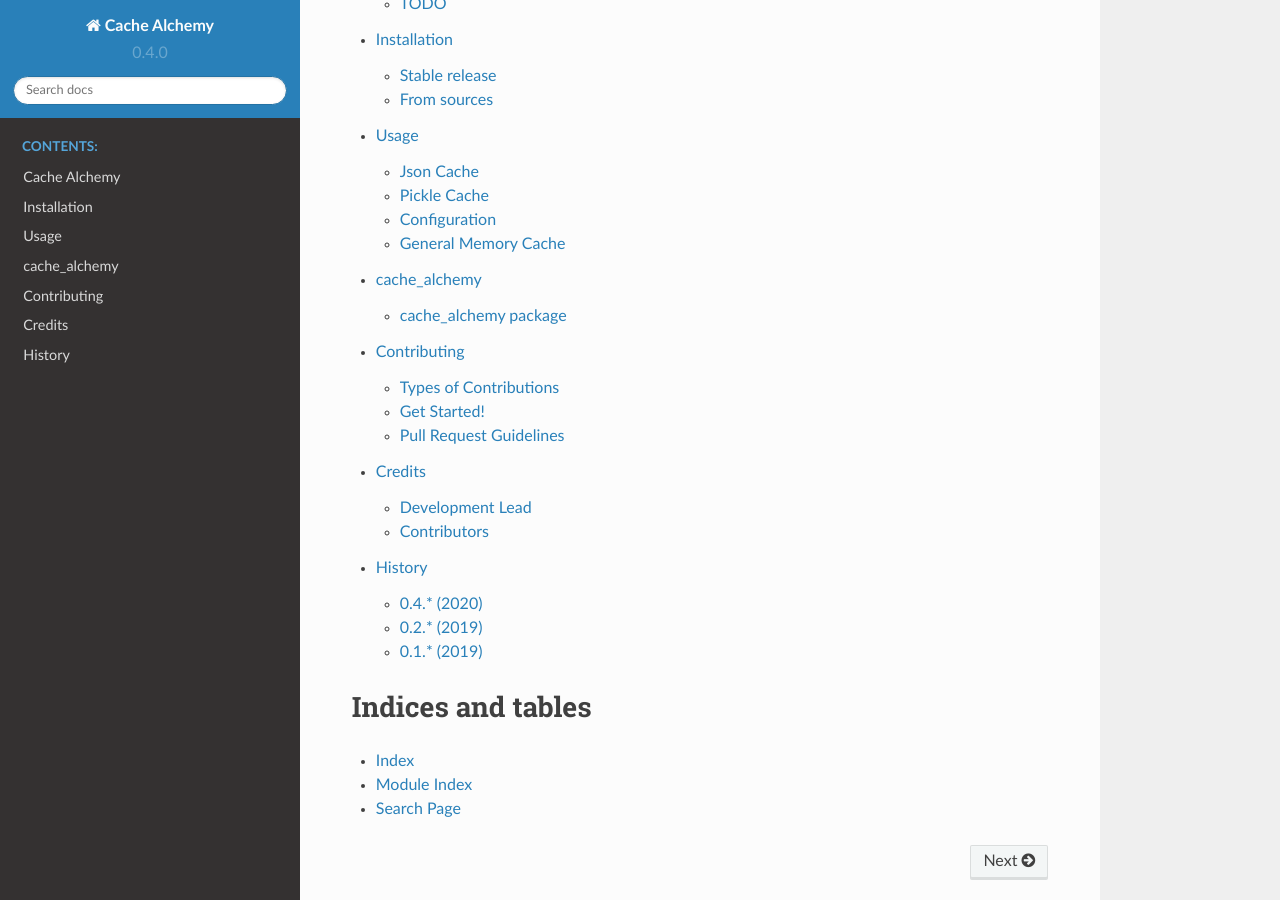
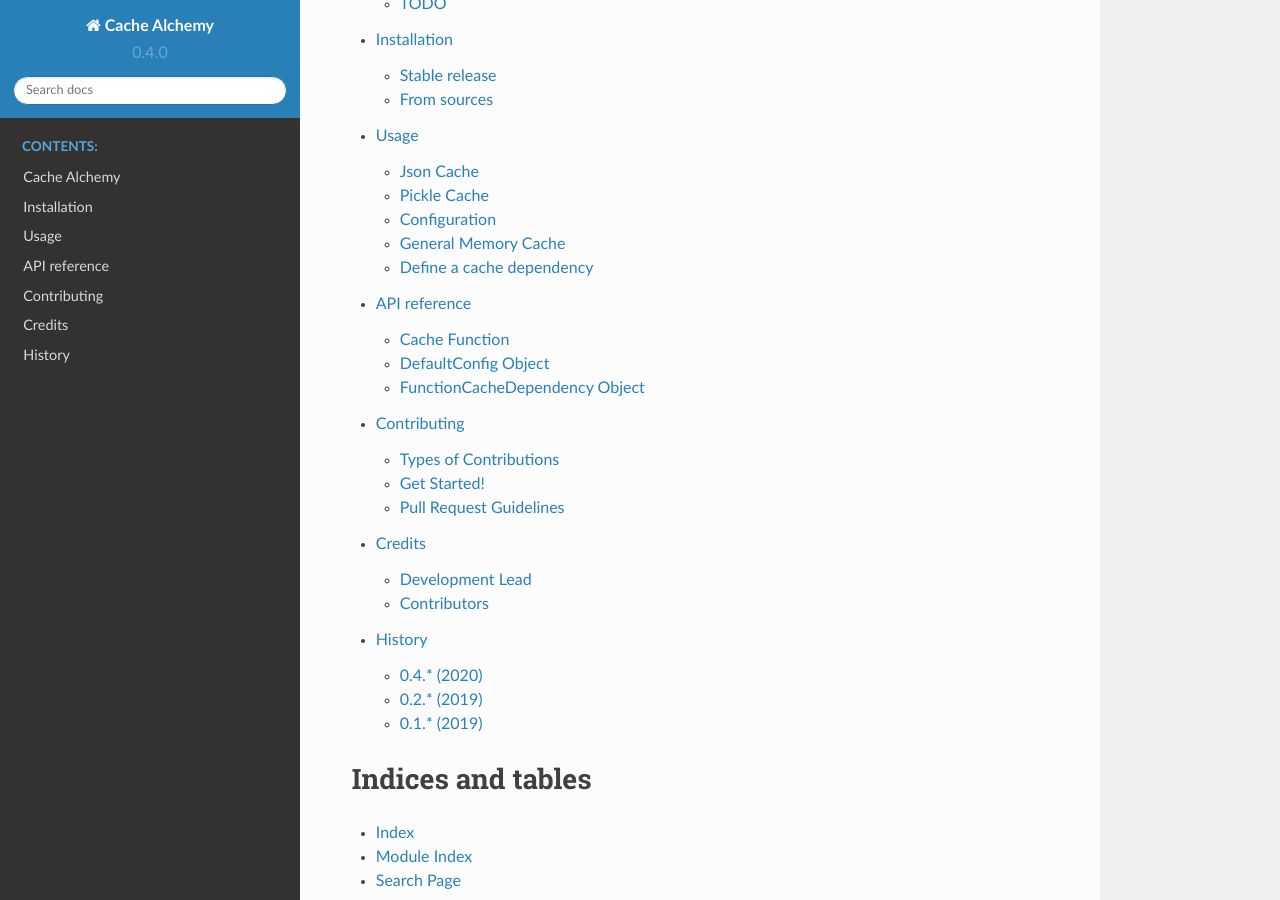
Before and after one commit to GuangTianLi/cache-alchemy, a Sphinx documentation site: the page built from docs/index.rst, in a window 1280 px wide and 900 px high, scrolled down 324 px. Built offline with Sphinx 7.4.7 and the Read the Docs theme 2.0.0, drawn with Linux system fonts in a browser that asks for light colours.

Commit message:
:pencil: update docs

```diff
--- a/README.rst
+++ b/README.rst
@@ -80,6 +80,7 @@ Features
 
 - Distributed cache
 - Cache clear and partial clear with specific function parameter
+- Cache clear cascade by dependency
 - Cache ``Json Serializable`` function return value with **json_cache**
 - Cache Python Object function return value with **pickle_cache**
 - Cache any function return value with **memory_cache**
--- a/docs/cache_alchemy.rst
+++ /dev/null
@@ -1,15 +0,0 @@
-cache_alchemy package
-=====================
-
-
-cache function
-----------------------------
-
-.. autofunction:: cache_alchemy.cache
-
-cache_alchemy.config module
-----------------------------
-
-.. automodule:: cache_alchemy.config
-    :members:
-    :show-inheritance:
--- a/docs/modules.rst
+++ b/docs/modules.rst
@@ -1,7 +1,21 @@
-cache_alchemy
+API reference
 ===============
 
-.. toctree::
-   :maxdepth: 4
+Cache Function
+----------------------------
 
-   cache_alchemy
+.. autofunction:: cache_alchemy.cache
+
+DefaultConfig Object
+----------------------------
+
+.. automodule:: cache_alchemy.config
+    :members:
+    :show-inheritance:
+
+FunctionCacheDependency Object
+---------------------------------
+
+.. automodule:: cache_alchemy.dependency.FunctionCacheDependency
+    :members:
+    :show-inheritance:
```
Also changed, not shown: docs/usage.rst (+20 -2 lines), 1 other file.
